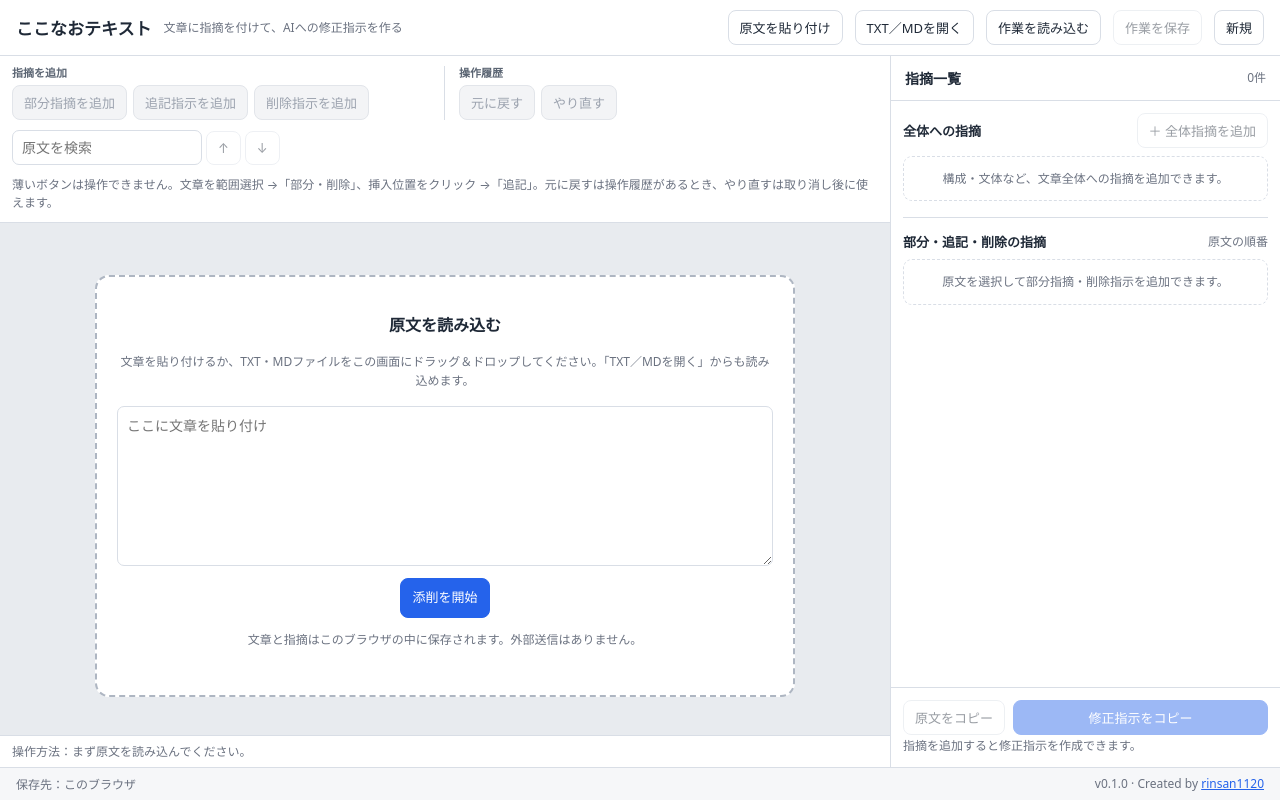
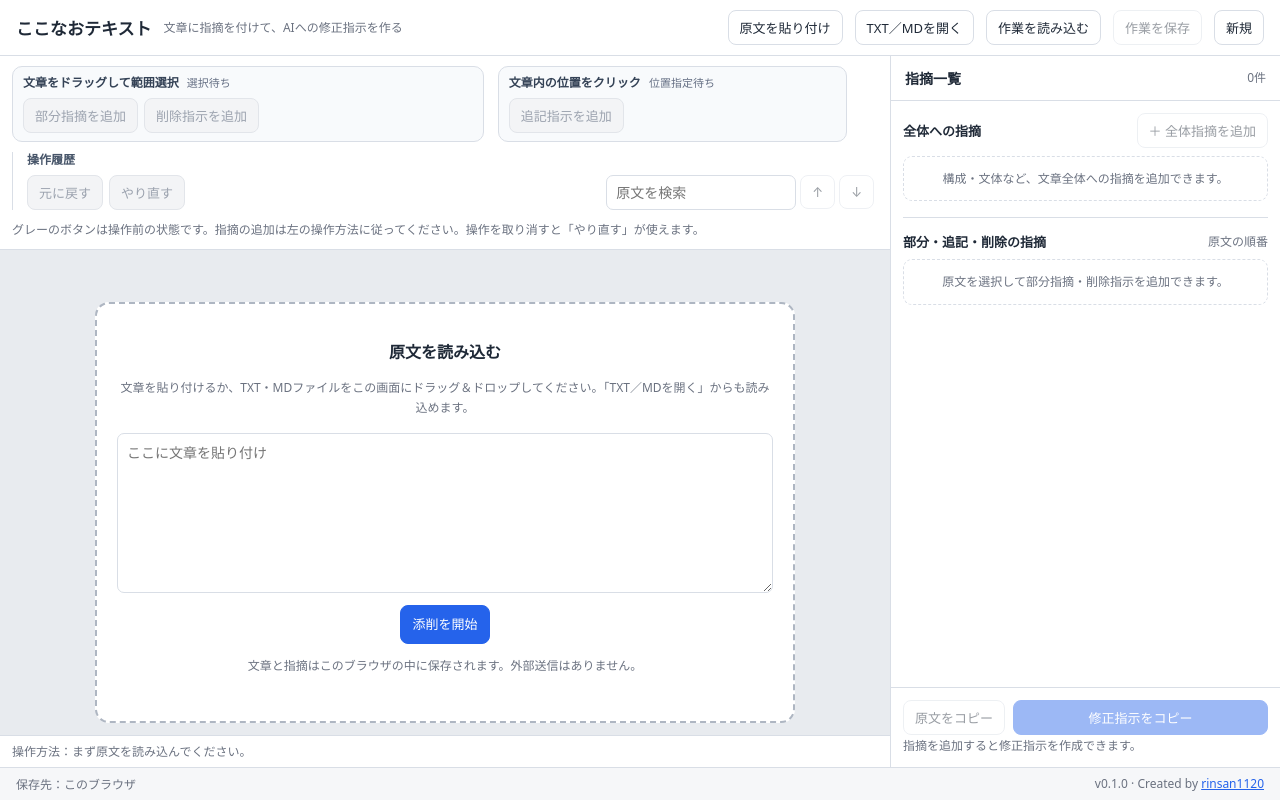
Before and after one commit to rinsan1120/kokonaoTxt, a plain HTML site: page index.html in a window 1280 px wide. Drawn offline with Linux system fonts and the light colour scheme.

Commit message:
Group correction controls by range selection and insertion point

```diff
--- a/index.html
+++ b/index.html
@@ -18,15 +18,21 @@ button:disabled{opacity:.45;cursor:not-allowed}button:focus-visible,input:focus-
 main{flex:1;min-height:0;display:grid;grid-template-columns:minmax(0,1fr) minmax(320px,390px)}
 .stage-wrap{display:flex;flex-direction:column;min-width:0;min-height:0}
 .toolbar{padding:10px 12px;background:white;border-bottom:1px solid var(--line);align-items:flex-end;gap:10px 14px}
-.tool-group{display:flex;align-items:center;gap:6px;flex-wrap:wrap}
-.tool-label{display:block;flex-basis:100%;font-size:11px;font-weight:600;line-height:1.2;color:#5b6573}
+.tool-group{display:flex;align-items:center;gap:6px;flex-wrap:wrap;align-self:stretch;align-content:flex-start}
+.tool-label{display:block;flex-basis:100%;font-size:12px;font-weight:600;line-height:1.4;color:#475569}
 .tool-group button{white-space:nowrap}
+.interaction-group{background:#f8fafc;border:1px solid var(--line);border-radius:10px;padding:8px 10px;transition:border-color .12s ease}
+.interaction-group.is-ready{border-color:#779ac9;background:#f6f9ff}
+.interaction-group .tool-label{color:#344256}
+.group-status{display:inline;font-size:11px;font-weight:400;color:#667085;margin-left:5px}
+.interaction-group.is-ready .group-status{color:#24529b;font-weight:600}
 .toolbar .tool-group button:not(:disabled){background:#fff;color:var(--ink);border-color:#b8c2d0}
 .toolbar .tool-group button:hover:not(:disabled){background:#eff4fa;border-color:#8098b5}
 .toolbar .tool-group button:disabled{opacity:1;background:#f3f4f6;color:#9ca3af;border-color:#e2e5ea;cursor:not-allowed}
 .history-group{border-left:1px solid var(--line);padding-left:14px}
 .toolbar .hint{flex-basis:100%;margin-top:1px;line-height:1.5}
 @media(max-width:620px){.history-group{border-left:0;padding-left:0}.tool-group{row-gap:5px}.tool-label{font-size:12px}}
+@media(prefers-reduced-motion:reduce){.interaction-group{transition:none}}
 .search{display:flex;align-items:center;gap:4px;flex-wrap:wrap}.search input{width:clamp(100px,16vw,190px);min-height:34px}
 input,textarea{border:1px solid var(--line);border-radius:7px;background:white;color:var(--ink);padding:7px 9px;min-width:0}
 .stage{flex:1;min-height:0;overflow:auto;background:#e8ebef;padding:20px;overscroll-behavior:contain;scroll-padding:16px}
@@ -74,11 +80,14 @@ footer{background:var(--paper);border-top:1px solid var(--line);padding:7px 16px
 <main id="main">
 <section class="stage-wrap" aria-label="原文">
 <div class="toolbar" role="toolbar" aria-label="添削ツール">
-<div class="tool-group" role="group" aria-label="指摘の追加">
-<span class="tool-label">指摘を追加</span>
-<button id="add-range" disabled aria-describedby="tool-hint selection-status">部分指摘を追加</button>
-<button id="add-insert" disabled aria-describedby="tool-hint selection-status">追記指示を追加</button>
-<button id="add-delete" disabled aria-describedby="tool-hint selection-status">削除指示を追加</button>
+<div id="range-group" class="tool-group interaction-group" role="group" aria-labelledby="range-group-title">
+<span id="range-group-title" class="tool-label">文章をドラッグして範囲選択 <span id="range-state" class="group-status" aria-live="polite">選択待ち</span></span>
+<button id="add-range" disabled aria-describedby="range-group-title selection-status">部分指摘を追加</button>
+<button id="add-delete" disabled aria-describedby="range-group-title selection-status">削除指示を追加</button>
+</div>
+<div id="position-group" class="tool-group interaction-group" role="group" aria-labelledby="position-group-title">
+<span id="position-group-title" class="tool-label">文章内の位置をクリック <span id="position-state" class="group-status" aria-live="polite">位置指定待ち</span></span>
+<button id="add-insert" disabled aria-describedby="position-group-title selection-status">追記指示を追加</button>
 </div>
 <div class="tool-group history-group" role="group" aria-label="操作履歴">
 <span class="tool-label">操作履歴</span>
@@ -87,7 +96,7 @@ footer{background:var(--paper);border-top:1px solid var(--line);padding:7px 16px
 </div>
 <span class="spacer"></span>
 <div class="search"><input id="search" type="search" placeholder="原文を検索" aria-label="原文を検索" disabled><button id="prev" aria-label="前の検索結果" disabled>↑</button><button id="next" aria-label="次の検索結果" disabled>↓</button><small id="matches" aria-live="polite"></small></div>
-<div id="tool-hint" class="hint">薄いボタンは操作できません。文章を範囲選択 →「部分・削除」、挿入位置をクリック →「追記」。元に戻すは操作履歴があるとき、やり直すは取り消し後に使えます。</div>
+<div id="tool-hint" class="hint">グレーのボタンは操作前の状態です。指摘の追加は左の操作方法に従ってください。操作を取り消すと「やり直す」が使えます。</div>
 </div>
 <div id="stage" class="stage">
 <div id="empty" class="dropzone"><h2>原文を読み込む</h2><p class="muted">文章を貼り付けるか、TXT・MDファイルをこの画面にドラッグ＆ドロップしてください。「TXT／MDを開く」からも読み込めます。</p><textarea id="initial" aria-label="原文を貼り付け" placeholder="ここに文章を貼り付け"></textarea><button id="start" class="primary">添削を開始</button><p class="muted">文章と指摘はこのブラウザの中に保存されます。外部送信はありません。</p></div>
@@ -172,6 +181,12 @@ function buttonState(){const loaded=ready&&!!state.text;const has=state.notes.le
 $("add-range").disabled=!loaded||!selection||selection.start===selection.end;
 $("add-delete").disabled=!loaded||!selection||selection.start===selection.end;
 $("add-insert").disabled=!loaded||!selection||selection.start!==selection.end;
+const rangeReady=!$("add-range").disabled;
+const positionReady=!$("add-insert").disabled;
+$("range-group").classList.toggle("is-ready",rangeReady);
+$("position-group").classList.toggle("is-ready",positionReady);
+$("range-state").textContent=rangeReady?"範囲選択中":"選択待ち";
+$("position-state").textContent=positionReady?"位置指定中":"位置指定待ち";
 $("add-global").disabled=!loaded;$("search").disabled=!loaded;$("copy-original").disabled=!loaded;$("copy-prompt").disabled=!loaded||!complete;
 $("preview-details").hidden=!loaded;$("export").disabled=!loaded;$("undo").disabled=!ready||!past.length;$("redo").disabled=!ready||!future.length;
 $("output-hint").textContent=!has?"指摘を追加すると修正指示を作成できます。":!complete?"未入力の指摘があります。すべて入力してからコピーしてください。":"すべての指摘と修正ルールをまとめてコピーします。原文全文は含めません。";
```
